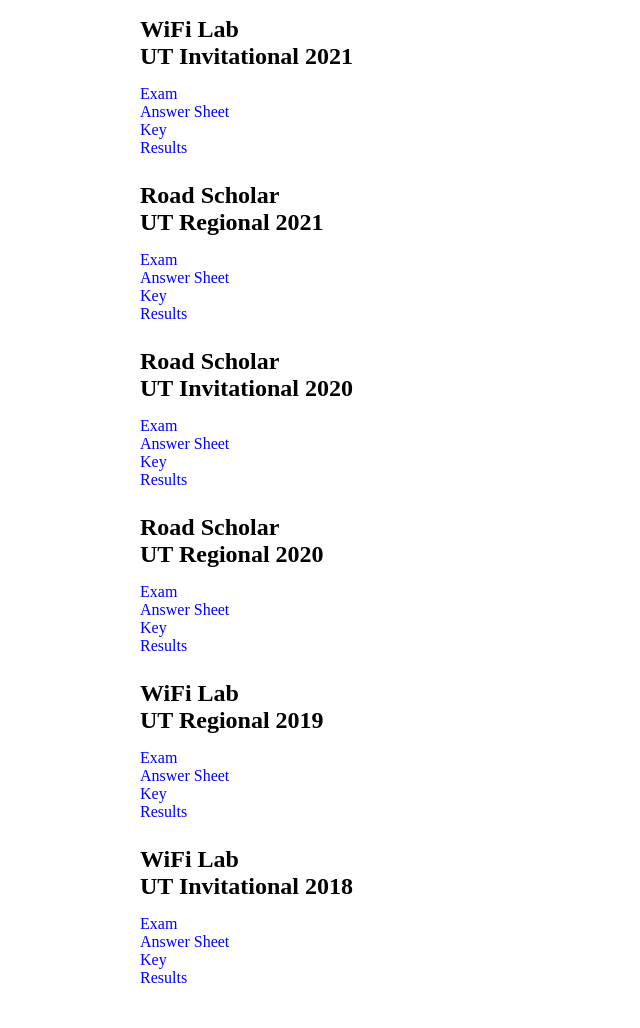
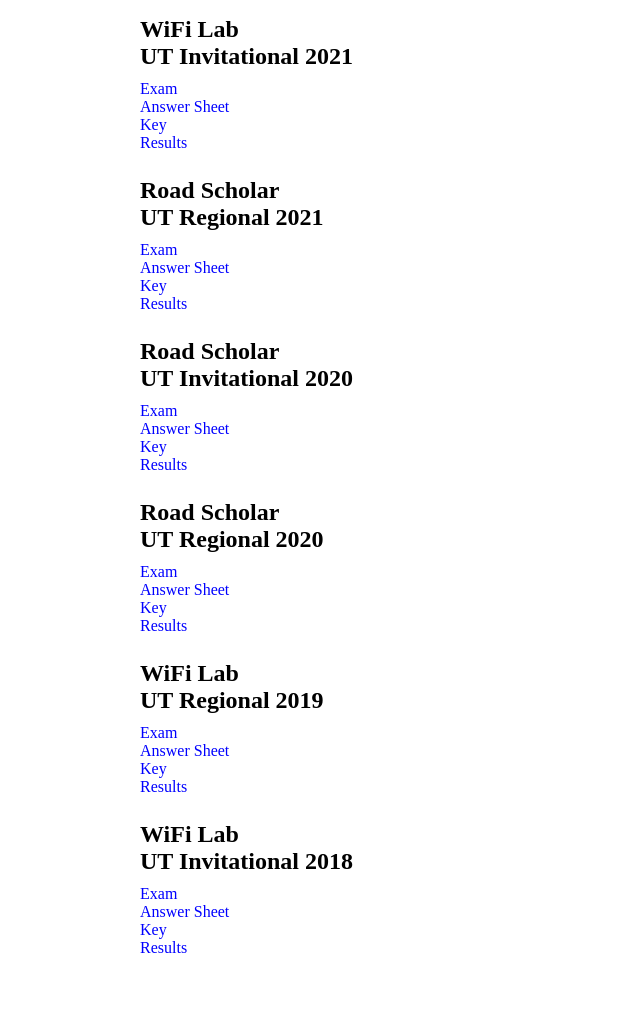
Before and after one commit to taleff/taleff.github.io, a Jekyll site: the page built from scioly.html, in a window 1280 px wide. Shown: the whole page, without its empty margins (0-640 px from the left). Built offline with Jekyll 4.4.1, drawn with Linux system fonts in a browser that asks for light colours; after the commit the page ends 998 px from its top, so only the background shows below that.

Commit message:
Update main.css

```diff
--- a/css/main.css
+++ b/css/main.css
@@ -140,7 +140,7 @@ a:visited {
 
 .event-tournament {
     margin: 0px;
-    margin-bottom: 15px;
+    margin-bottom: 10px;
 }
 
 .event-information {
```
